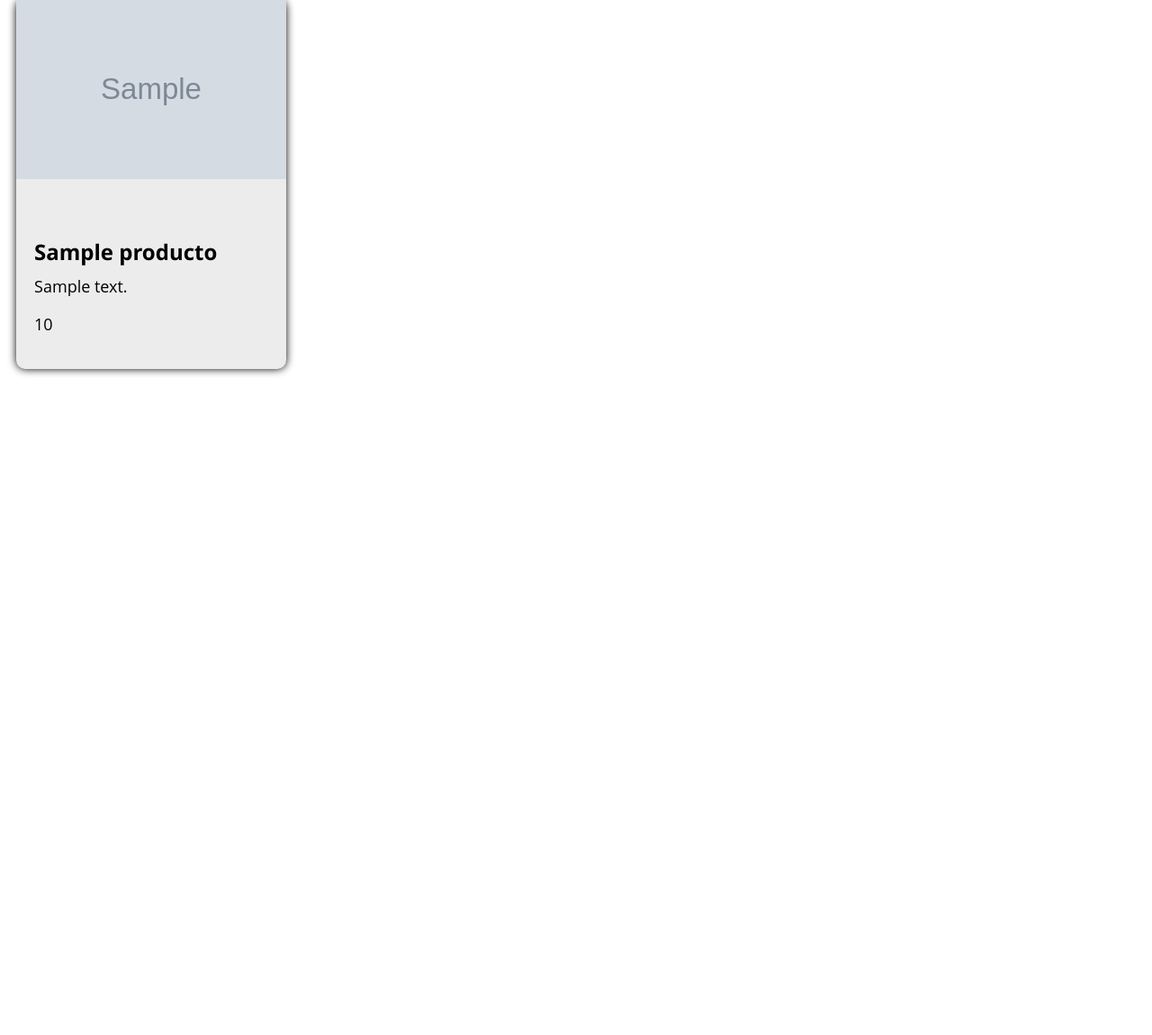
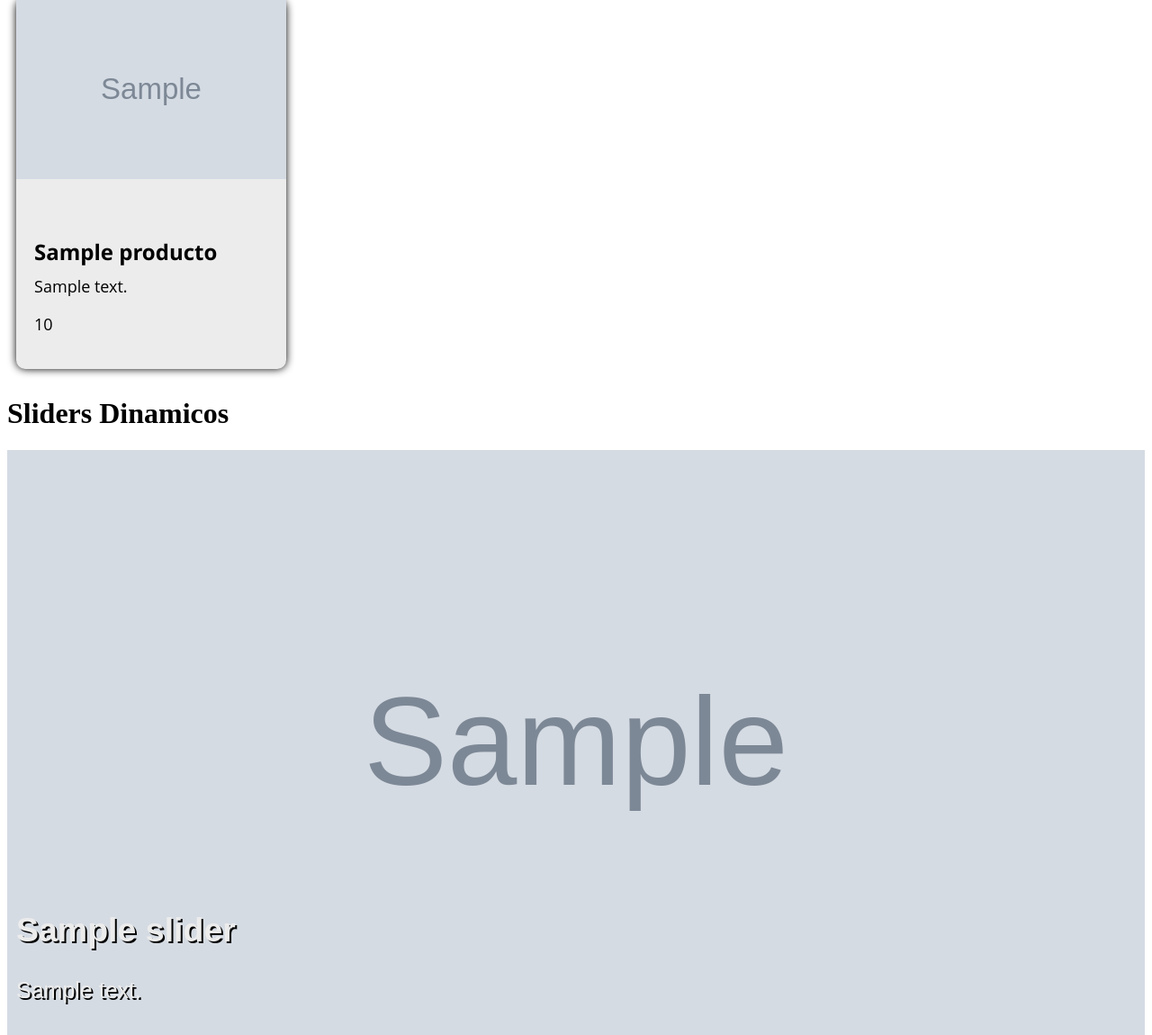
Before and after one commit to Jack625a/PaginasWebCatec, a PHP site: page / in a window 1280 px wide. Shown: the part 99-1249 px from the top of the page at 90% size. Before the commit the page ends 516 px from the top, so only its background shows below. Run offline with PHP 8.4, Linux system fonts and the light colour scheme; tables that the repository leaves empty or names only in its code hold one stand-in row (values such as "Sample post"); grey boxes marked "Sample" are stand-in pictures.

Commit message:
Slider Dinamico

```diff
--- a/estilosPHP.css
+++ b/estilosPHP.css
@@ -40,3 +40,38 @@ body{
     margin-top: 10px;
     font-family: 'Open Sans'
 }
+.slider{
+    width: 100%;
+    height: 650px;
+    position: absolute;
+    overflow: hidden;
+}
+.sliders{
+    width: 100%;
+    height: 100%;
+    position: relative;
+    top: 0;
+    left:0;
+    transition: opacity 1s ease-in-out;
+    opacity: 1;
+    background: red
+}
+
+.slider-img{
+    width: 100%;
+    height: 100%;
+    object-fit: cover;
+
+}
+.sliders.active{
+    opacity: 1;
+}
+.slider-titulo{
+    position: absolute;
+    bottom: 10px;
+    left: 10px;
+    font-size: 25px;
+    color: rgb(236, 236, 236);
+    text-shadow:  2px 2px #000;
+    font-family: fantasy
+}
--- a/index.php
+++ b/index.php
@@ -44,5 +44,10 @@
     </div>
 <?php } ?>
 </div>
+<h1>Sliders Dinamicos</h1>
+<div class="sliders">
+    <?php include 'slider.php'; ?>
+</div>
 </body>
+<script src="slider.js"></script>
 </html>
--- /dev/null
+++ b/slider.js
@@ -0,0 +1,15 @@
+let sliderIndex=0;
+showSlides();
+
+function showSlides(){
+    let slides=document.getElementsByClassName("slider-img");
+    for(let i=0; i<=slides.length; i++){
+        slides[i].classList.remove("active");
+    }
+    sliderIndex++;
+    if(sliderIndex>slides.length){
+        sliderIndex=1;
+    }
+    slides[sliderIndex-1].classList.add("active");
+    setTimeout(showSlides,3000);
+}
--- /dev/null
+++ b/slider.php
@@ -0,0 +1,24 @@
+<?php
+//Conexion con la base de datos
+$mysqli= new mysqli("localhost","root","","paginasweb");
+//Obtener los datos para el Slider
+$query="SELECT * FROM sliders";
+$result=$mysqli->query($query);
+//Crear nuestro bucle para mostrar los sliders
+while($row=$result->fetch_assoc()){
+    ?>
+    <div class="slider">
+        <img src="<?php echo $row['image']; ?>" class="slider-img" >
+        <div class="slider-titulo">
+            <h2 class="slider-title">
+                <?php echo $row['name']; ?>
+            </h2>
+            <p class="slider-text">
+                <?php echo $row['descritption']; ?>
+            </p>
+        </div>
+    </div> <?php
+    }
+?>
+<link rel="stylesheet" href="estilosPHP.css">
+<script src="slider.js"></script>
```
